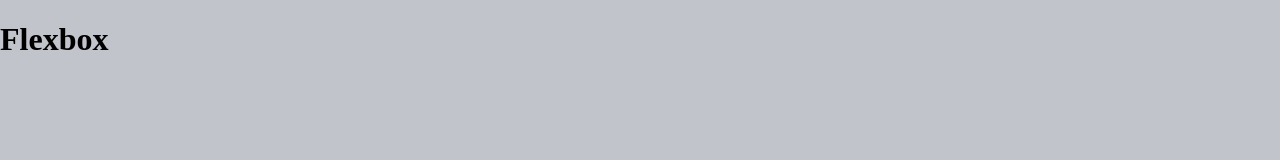
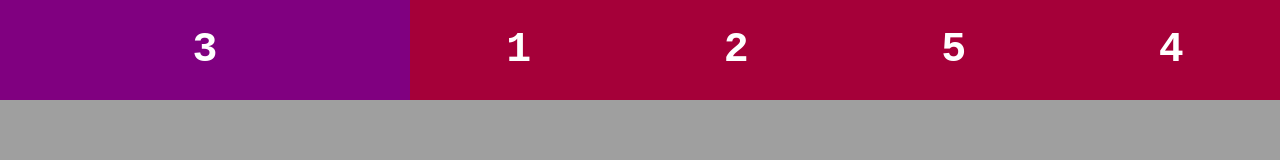
Before and after one commit to jorgeriv/curso-css, a plain HTML site: page leccion 8/examples/example1/index.html in a window 1280 px wide. Drawn offline with Linux system fonts and the light colour scheme.

Commit message:
MODIFIED: finish leccion 8 first example

```diff
--- a/leccion 8/examples/example1/index.html
+++ b/leccion 8/examples/example1/index.html
@@ -6,15 +6,12 @@
     <link rel="stylesheet" media="all" href="style.css">
 </head>
 <body>
-   <header>
-       <h1>Flexbox</h1>
-   </header>
    <div id="container">
-       <aside class="children"></aside>
-       <main class="children"></main>
-       <aside class="children"></aside>
+        <div class="children">1</div>
+        <div class="children">2</div>
+        <div class="children">3</div>
+        <div class="children">4</div>
+        <div class="children">5</div>
    </div>
-   <footer></footer>
-
 </body>
 </html>
--- a/leccion 8/examples/example1/style.css
+++ b/leccion 8/examples/example1/style.css
@@ -4,5 +4,54 @@ html, body{
 }
 
 body{
-    background: #c2c4cc;
+    background: #9f9f9f;
 }
+
+/**
+ * Container
+ * ---------
+ * flex-direction
+ * flex-wrap
+ * flex-flow
+ * justify-content
+ * align-items
+ * align-content
+ */
+#container{
+    background: #313131;
+    display: flex;
+    justify-content:flex-start;
+}
+
+/**
+ * Children
+ * --------
+ * order
+ * flex-grow
+ * flex-shrink
+ * flex-basis
+ * flex
+ * align-self
+ */
+.children{
+    background: #a50039;
+    font-family: monospace;
+    font-weight: bold;
+    font-size: 3.2em;
+    text-align: center;
+    line-height: 100px;
+    color: white;
+    height: 100px;
+    flex-grow: 1;
+    flex-shrink: 1;
+}
+
+.children:nth-child(3){
+    order: -1;
+    flex-grow: 2;
+    background: purple;
+}
+.children:nth-child(4){
+    order: 1;
+    flex-shrink: 2;
+}
```
